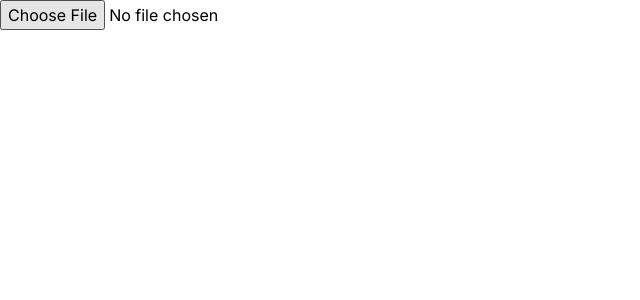
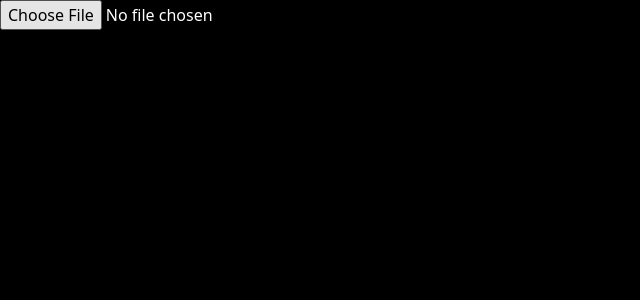
Before and after one commit to soujvnunes/ainotator-web, a Next.js app: page / in a window 1280 px wide. Shown: the top 300 px of the page, without its empty margins (0-640 px from the left). Built offline with nearby package versions, Linux system fonts and the light colour scheme.

Commit message:
feat(app/layout) implement icons, manifest, base styles and splash

```diff
--- a/app/layout.tsx
+++ b/app/layout.tsx
@@ -1,12 +1,27 @@
-import { Inter } from 'next/font/google'
+import { Outfit } from 'next/font/google'
 import '@/ui/tailwind.css'
+import type { Metadata, Viewport } from 'next'
+import SplashScreen from '@/containers/SplashScreen'
 
-const inter = Inter({ subsets: ['latin'] })
+const outfit = Outfit({
+  subsets: ['latin'],
+  variable: '--font-outfit-sans',
+})
 
-export const metadata = {
+export const metadata: Metadata = {
   title: 'AINotator',
+
   description:
     'Interactive AI-Powered Annotation for Precise Data Segmentation',
+  appleWebApp: {
+    capable: true,
+    title: 'AINotator',
+    statusBarStyle: 'black-translucent',
+  },
+}
+
+export const viewport: Viewport = {
+  themeColor: '#000000',
 }
 
 export default function RootLayout({
@@ -15,8 +30,11 @@ export default function RootLayout({
   children: React.ReactNode
 }) {
   return (
-    <html lang="en">
-      <body className={inter.className}>{children}</body>
+    <html
+      lang="en"
+      className={`${outfit.variable} h-full`}>
+      <body className="h-full text-white bg-black">{children}</body>
+      <SplashScreen />
     </html>
   )
 }
```
